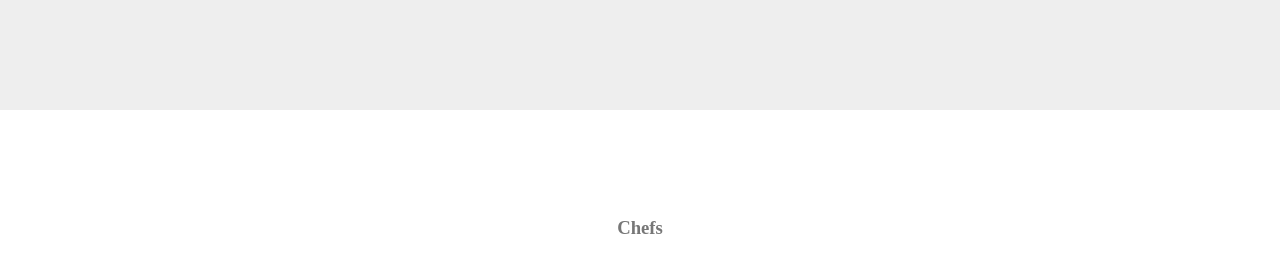
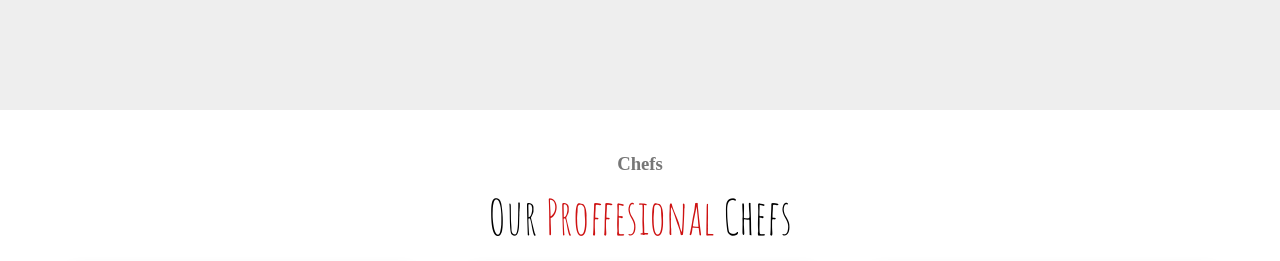
Before and after one commit to abdeldayem8/Melify, a plain HTML site: page index.html in a window 1280 px wide. Shown: the part 690-951 px from the top of the page. Drawn offline with Linux system fonts and the light colour scheme.

Commit message:
Update style.css

```diff
--- a/css/style.css
+++ b/css/style.css
@@ -321,7 +321,7 @@ nav .menu-icon {
 
 /* start chefs */
 #chefs{
-    padding-block: 6rem;
+    padding-block: 2rem;
 }
 #chefs .head{
     text-align: center;
```
